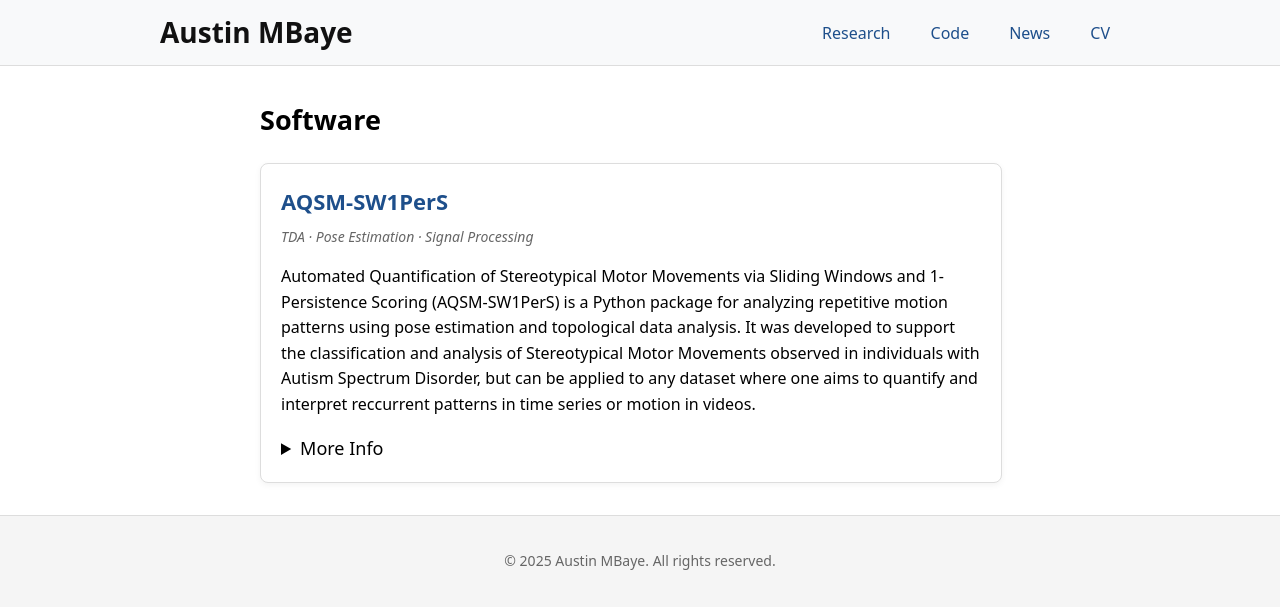
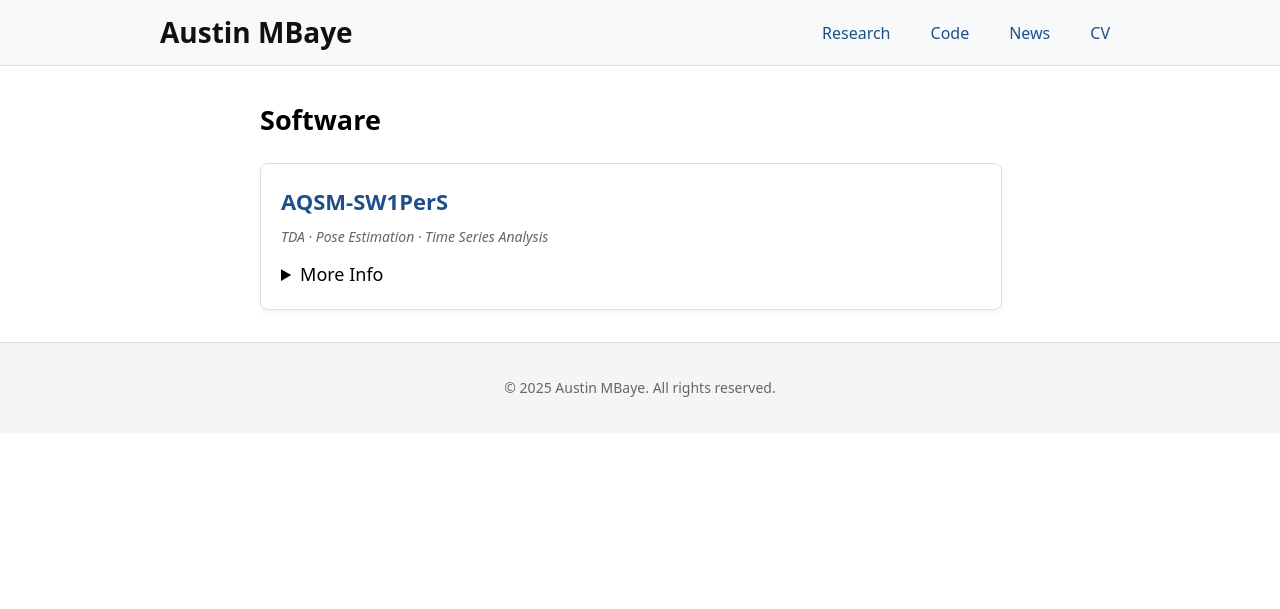
Before and after one commit to ambaye15/ambaye15.github.io, a Jekyll site: the page built from code.html, in a window 1280 px wide. Shown: the top 609 px of the page. Built offline with Jekyll 4.4.1, drawn with Linux system fonts in a browser that asks for light colours.

Commit message:
Update code.html

```diff
--- a/code.html
+++ b/code.html
@@ -20,13 +20,14 @@ permalink: /code/
       </a>
     </div>
 
-    <p class="code-tagline">TDA · Pose Estimation · Signal Processing</p>
-
-    <p class="code-description">
-      Automated Quantification of Stereotypical Motor Movements via Sliding Windows and 1-Persistence Scoring (AQSM-SW1PerS) is a Python package for analyzing repetitive motion patterns using pose estimation and topological data analysis. It was developed to support the classification and analysis of Stereotypical Motor Movements observed in individuals with Autism Spectrum Disorder, but can be applied to any dataset where one aims to quantify and interpret reccurrent patterns in time series or motion in videos.</p>
+    <p class="code-tagline">TDA · Pose Estimation · Time Series Analysis</p>
 
     <details class="code-expand">
       <summary>More Info</summary>
+
+      <p class="code-description">
+      Automated Quantification of Stereotypical Motor Movements via Sliding Windows and 1-Persistence Scoring (AQSM-SW1PerS) is a Python package for analyzing repetitive motion patterns using pose estimation and topological data analysis. It was developed to support the classification and analysis of Stereotypical Motor Movements observed in individuals with Autism Spectrum Disorder, but can be applied to any dataset where one aims to quantify and interpret reccurrent patterns in time series or motion in videos.</p>
+
       <div class="code-more">
         <p><strong>Code:</strong></p>
         <a href="https://github.com/ambaye15/AQSM_SW1PerS">https://github.com/ambaye15/AQSM_SW1PerS</a>
```
